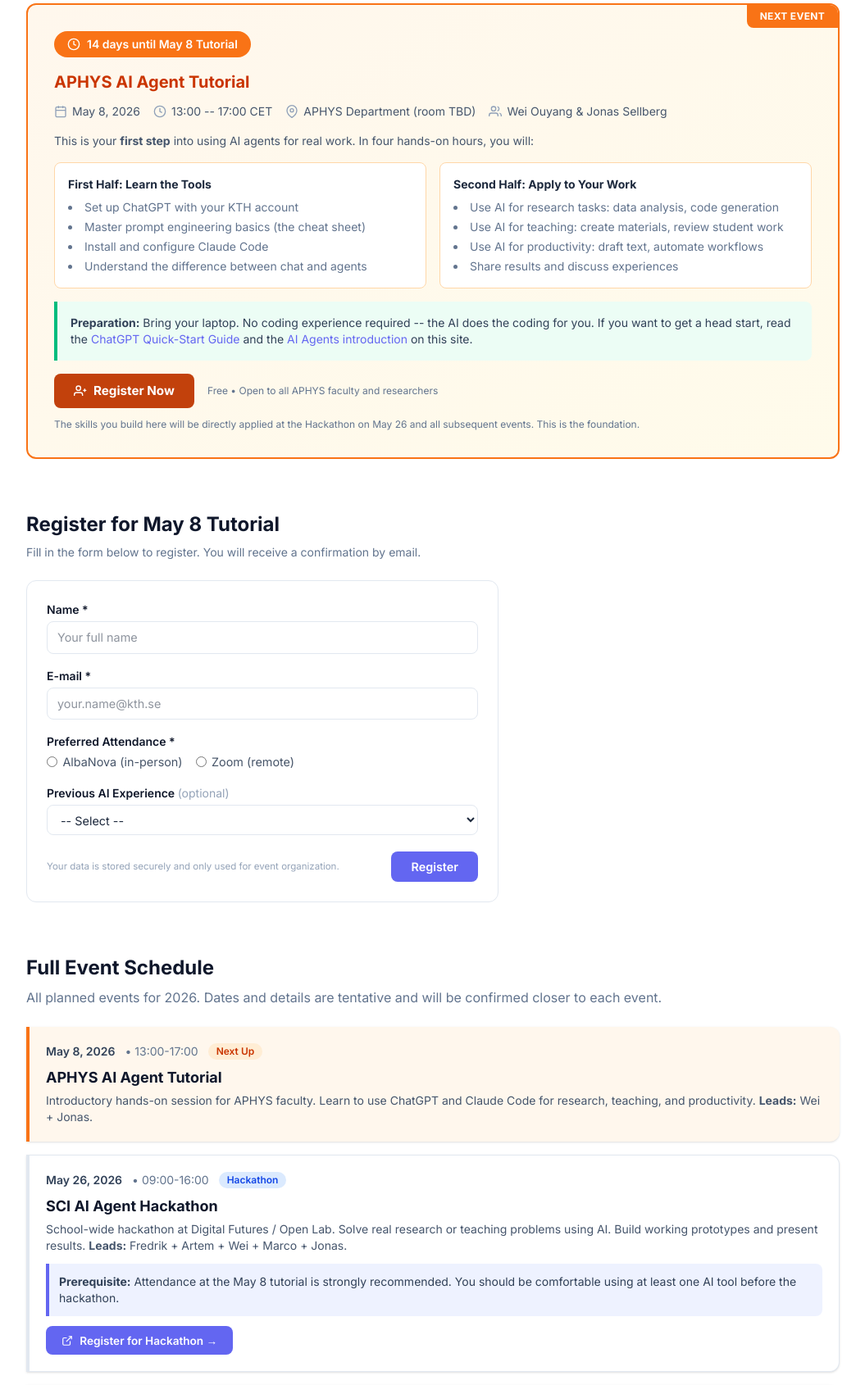
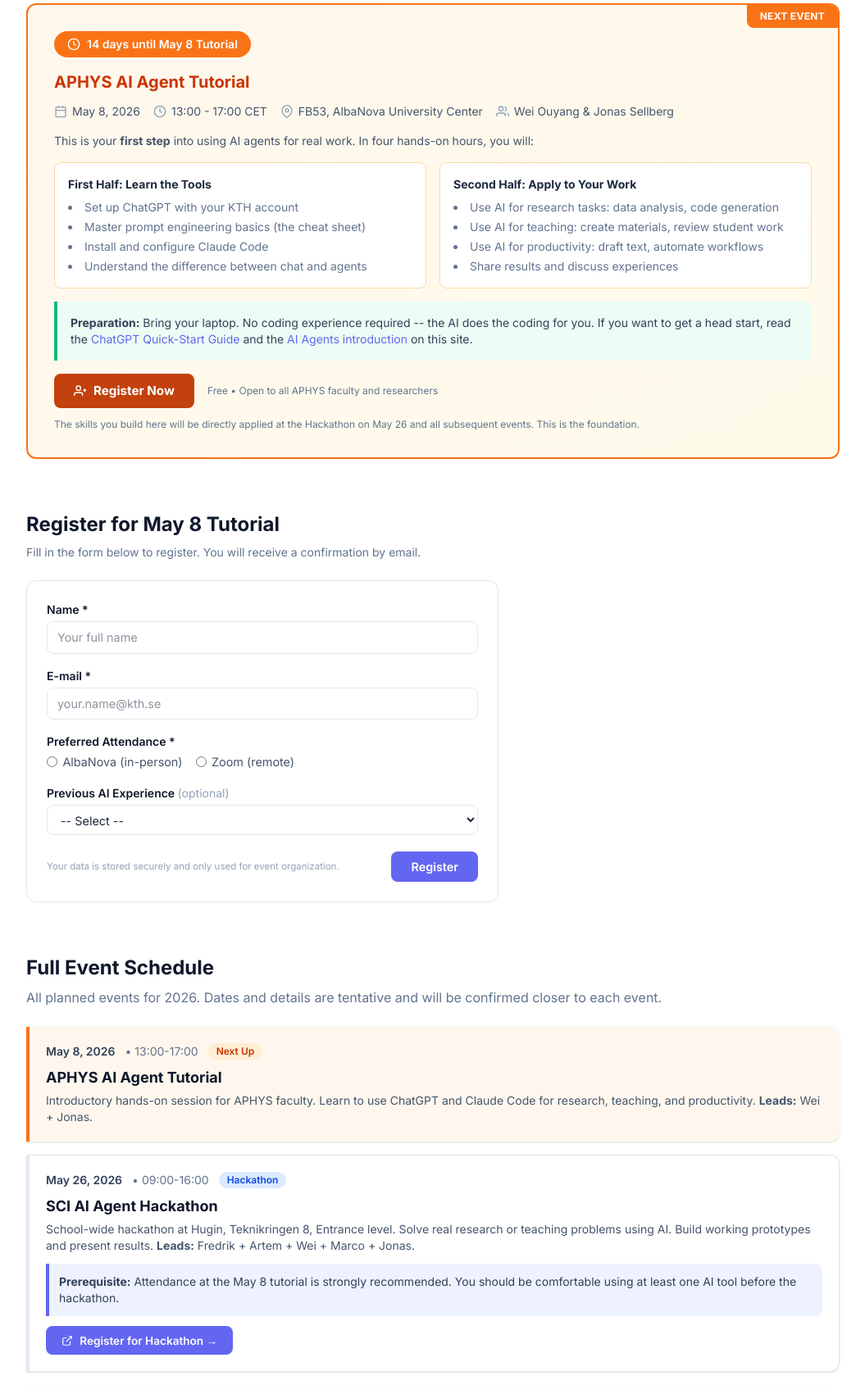
Before and after one commit to kth-sci/applied-physics-ai, a website: page docs/events.html in a window 1280 px wide. Shown: the part 620-2310 px from the top of the page at 82% size, without its empty margins (112-1167 px from the left). Drawn offline with Linux system fonts and the light colour scheme; no server answers.

Commit message:
updated Claude Code info and location details for May 8 tutorial and May 26 Hackathon

```diff
--- a/docs/events.html
+++ b/docs/events.html
@@ -83,11 +83,11 @@
         </span>
         <span class="flex items-center gap-1.5">
           <svg class="w-4 h-4 text-slate-400" viewBox="0 0 24 24" fill="none" stroke="currentColor" stroke-width="2"><circle cx="12" cy="12" r="10"/><polyline points="12 6 12 12 16 14"/></svg>
-          13:00 -- 17:00 CET
+          13:00 - 17:00 CET
         </span>
         <span class="flex items-center gap-1.5">
           <svg class="w-4 h-4 text-slate-400" viewBox="0 0 24 24" fill="none" stroke="currentColor" stroke-width="2"><path d="M21 10c0 7-9 13-9 13s-9-6-9-13a9 9 0 0118 0z"/><circle cx="12" cy="10" r="3"/></svg>
-          APHYS Department (room TBD)
+          FB53, AlbaNova University Center
         </span>
         <span class="flex items-center gap-1.5">
           <svg class="w-4 h-4 text-slate-400" viewBox="0 0 24 24" fill="none" stroke="currentColor" stroke-width="2"><path d="M17 21v-2a4 4 0 00-4-4H5a4 4 0 00-4 4v2"/><circle cx="9" cy="7" r="4"/><path d="M23 21v-2a4 4 0 00-3-3.87M16 3.13a4 4 0 010 7.75"/></svg>
@@ -199,7 +199,7 @@
         <span class="inline-block text-xs font-semibold bg-blue-100 text-blue-700 px-2.5 py-0.5 rounded-full">Hackathon</span>
       </div>
       <h3 class="text-lg font-bold text-slate-900 mb-1">SCI AI Agent Hackathon</h3>
-      <p class="text-slate-600 text-sm">School-wide hackathon at Digital Futures / Open Lab. Solve real research or teaching problems using AI. Build working prototypes and present results. <strong>Leads:</strong> Fredrik + Artem + Wei + Marco + Jonas.</p>
+      <p class="text-slate-600 text-sm">School-wide hackathon at Hugin, Teknikringen 8, Entrance level. Solve real research or teaching problems using AI. Build working prototypes and present results. <strong>Leads:</strong> Fredrik + Artem + Wei + Marco + Jonas.</p>
       <div class="bg-indigo-50 border-l-4 border-accent rounded-r-lg p-3 text-sm text-slate-700 mt-3">
         <strong>Prerequisite:</strong> Attendance at the May 8 tutorial is strongly recommended. You should be comfortable using at least one AI tool before the hackathon.
       </div>
```
Also changed, not shown: docs/ai-agents.html (+4 -3 lines).
